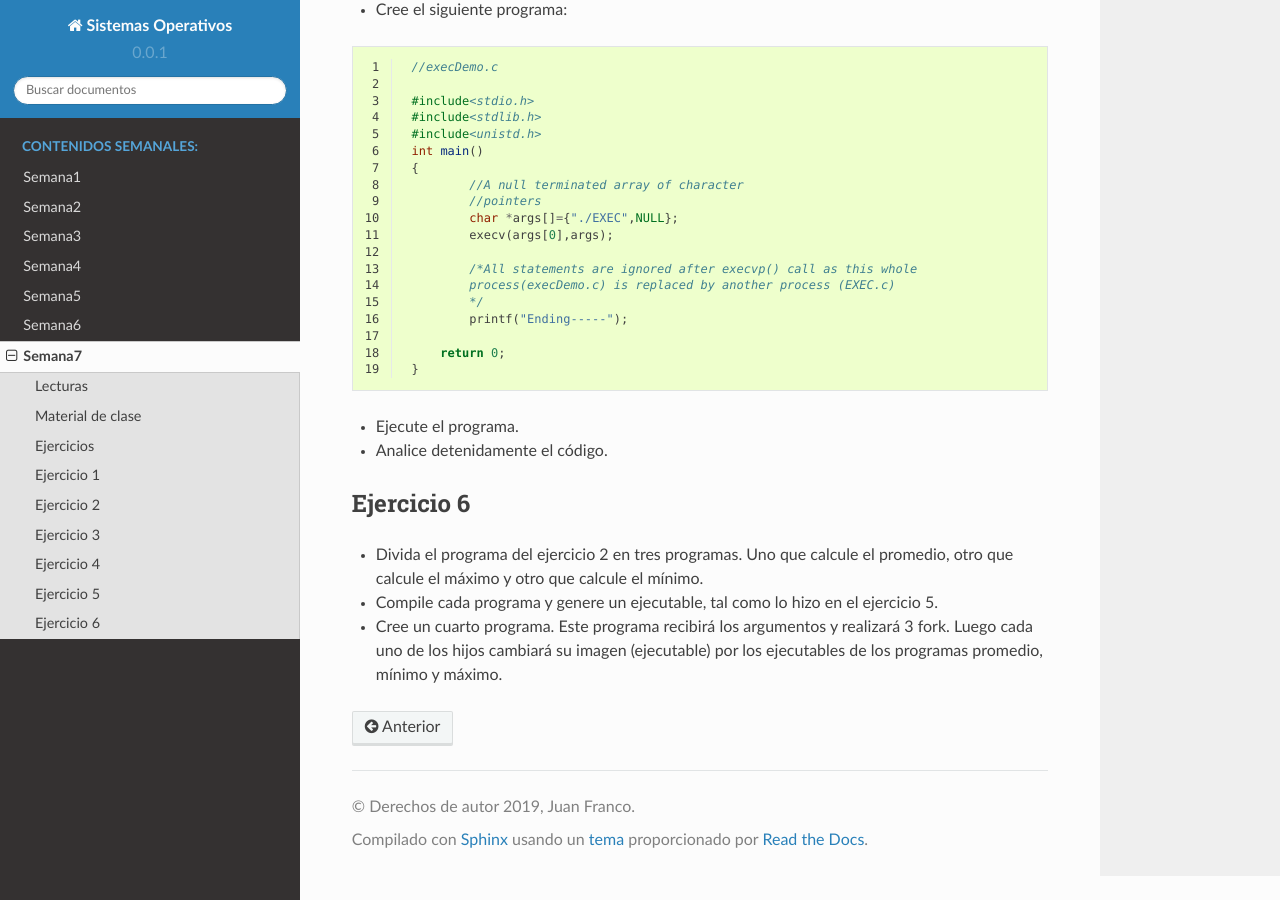
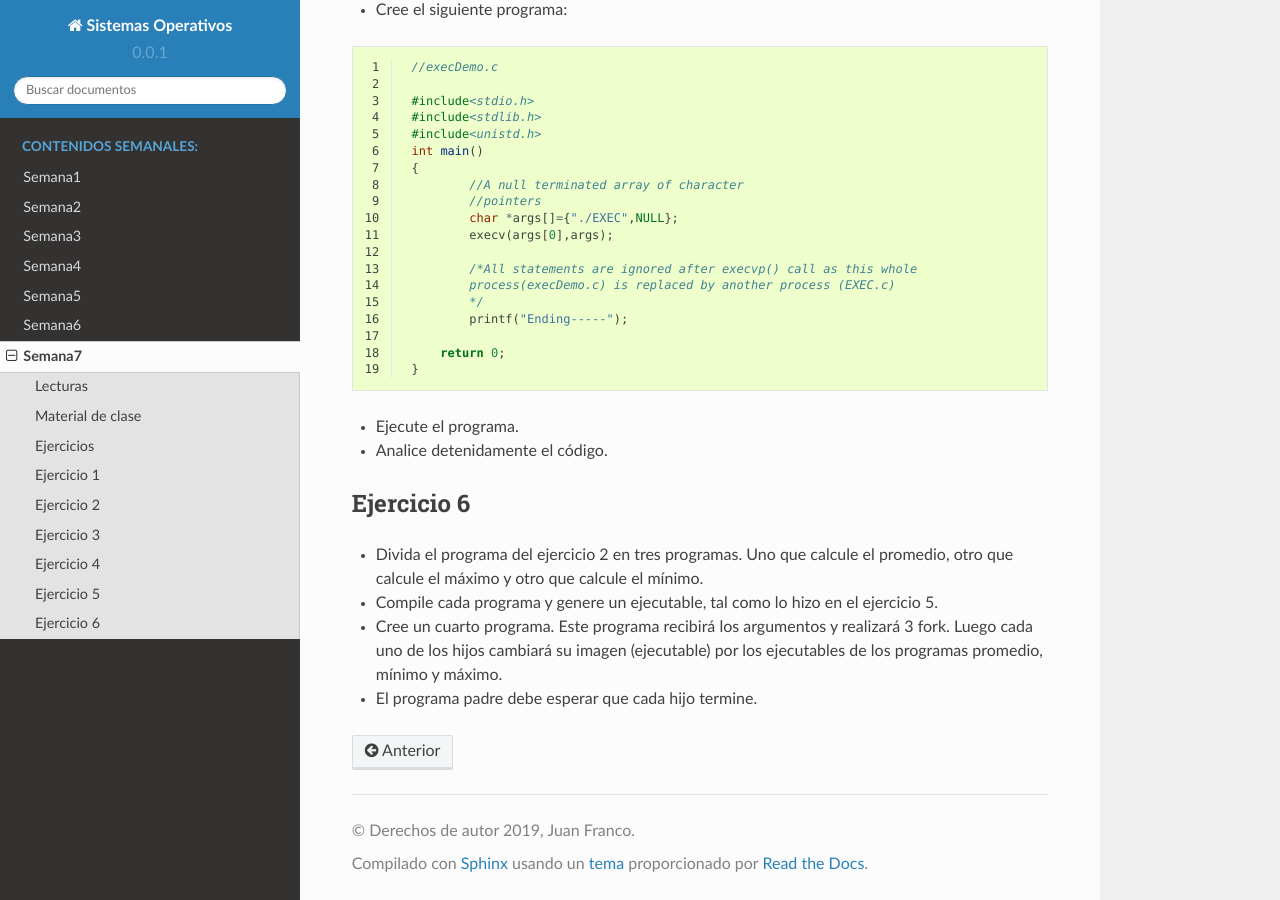
Before and after one commit to juanferfranco/sistemasoperativos, a Sphinx documentation site: the page built from docs/_semana7/semana7.rst, in a window 1280 px wide and 900 px high, scrolled down 3083 px. Built offline with Sphinx 7.4.7 and the Read the Docs theme 2.0.0, drawn with Linux system fonts in a browser that asks for light colours.

Commit message:
add a new item to exercise 6

```diff
--- a/docs/_semana7/semana7.rst
+++ b/docs/_semana7/semana7.rst
@@ -177,3 +177,4 @@ Ejercicio 6
 * Cree un cuarto programa. Este programa recibirá los argumentos y realizará 3 fork. Luego cada
   uno de los hijos cambiará su imagen (ejecutable) por los ejecutables de los programas
   promedio, mínimo y máximo.
+* El programa padre debe esperar que cada hijo termine.
```
